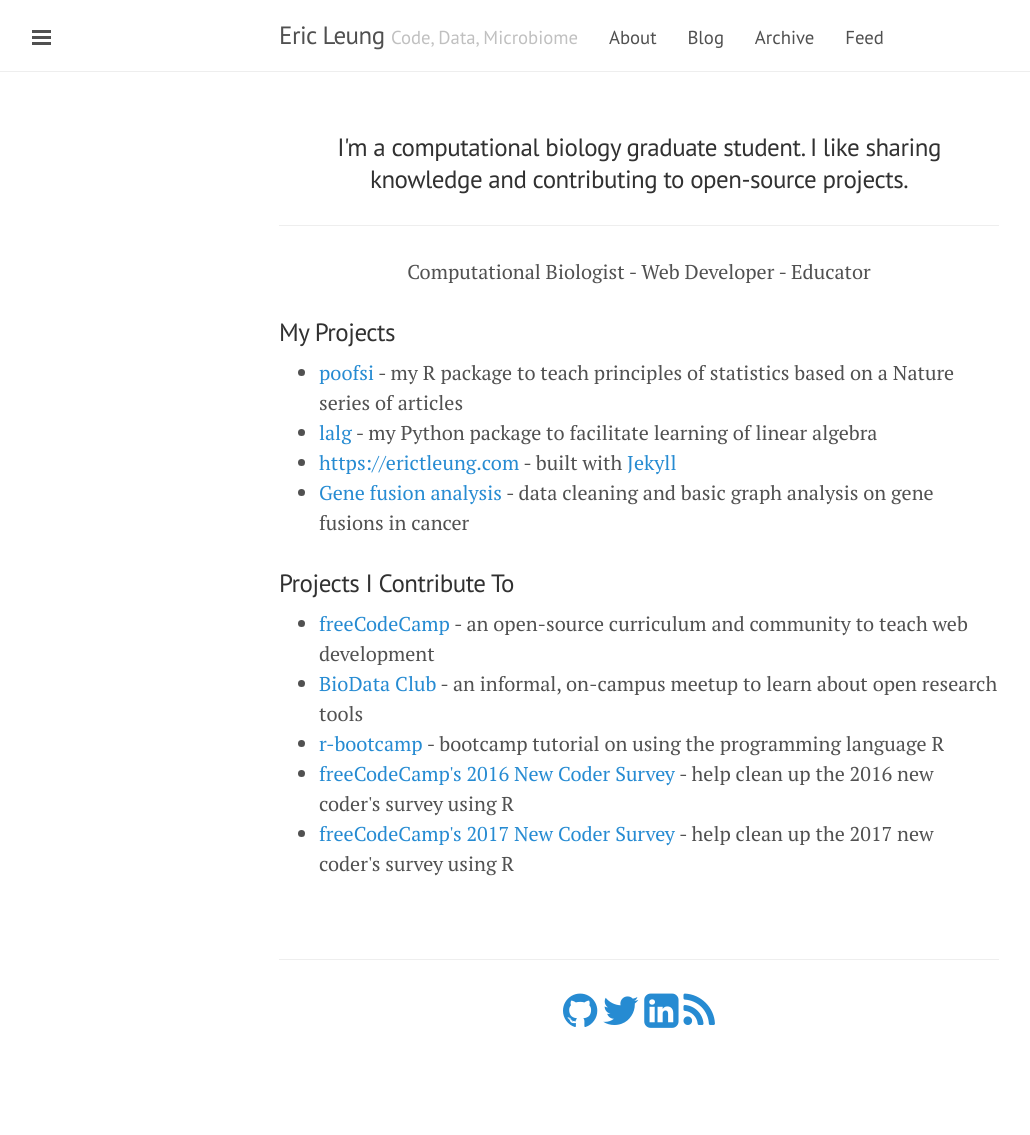
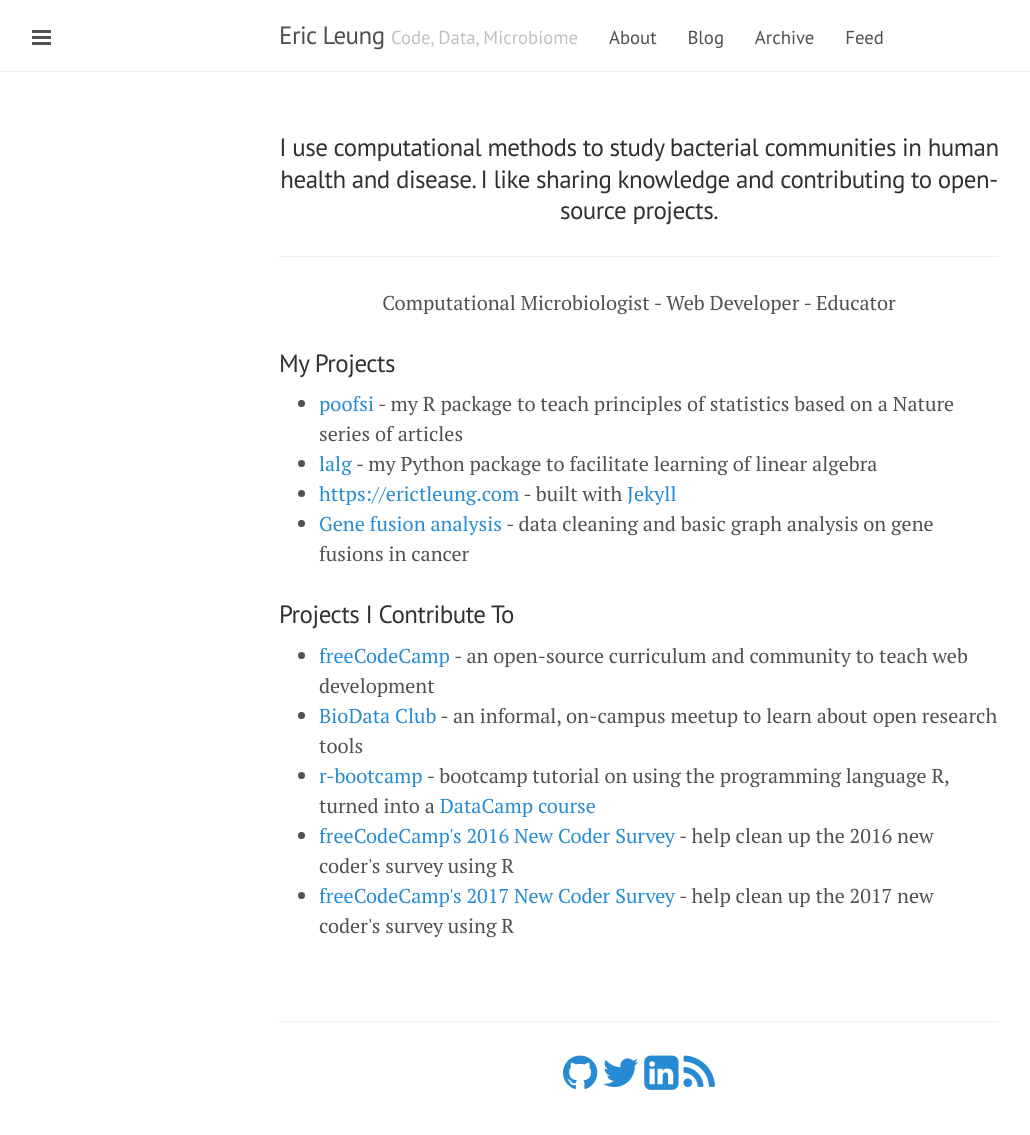
Before and after one commit to erictleung/erictleung.github.io, a Jekyll site: the page built from index.html, in a window 1280 px wide. Shown: the whole page, without its empty margins (1-1031 px from the left). Built offline with Jekyll 4.4.1, drawn with Linux system fonts in a browser that asks for light colours; nearby versions of some CDN libraries; before the commit the page ends 1073 px from its top, so only the background shows below that.

Commit message:
Update main page personal description and project
I made my description more descriptive and accurate to what I do, along
with the triad of labels. The bootcamp site was added as well.

These are all part of a general update to make my page more accurate and
up to date.

```diff
--- a/index.html
+++ b/index.html
@@ -4,11 +4,11 @@
 description: Eric Leung is a PhD student in Bioinformatics and Computational Biology in the Department of Medical Informatics and Clinical Epidemiology at the Oregon Health &amp; Science University
 ---
 
-<h3 class="text-center">I'm a computational biology graduate student. I like sharing knowledge and contributing to open-source projects.</h3>
+<h3 class="text-center">I use computational methods to study bacterial communities in human health and disease. I like sharing knowledge and contributing to open-source projects.</h3>
 
 <hr/>
 
-<p class="text-center">Computational Biologist - Web Developer - Educator</p>
+<p class="text-center">Computational Microbiologist - Web Developer - Educator</p>
 
 <h3>My Projects</h3>
 
@@ -38,7 +38,7 @@
     <a href="//biodata-club.github.io/">BioData Club</a> - an informal, on-campus meetup to learn about open research tools
   </li>
   <li>
-    <a href="//github.com/laderast/r-bootcamp">r-bootcamp</a> - bootcamp tutorial on using the programming language R
+    <a href="//github.com/laderast/r-bootcamp">r-bootcamp</a> - bootcamp tutorial on using the programming language R, turned into a <a href="https://www.datacamp.com/courses/rbootcamp">DataCamp course</a>
   </li>
   <li>
     <a href="//github.com/freeCodeCamp/2016-new-coder-survey">freeCodeCamp's 2016 New Coder Survey</a> - help clean up the 2016 new coder's survey using R
```
